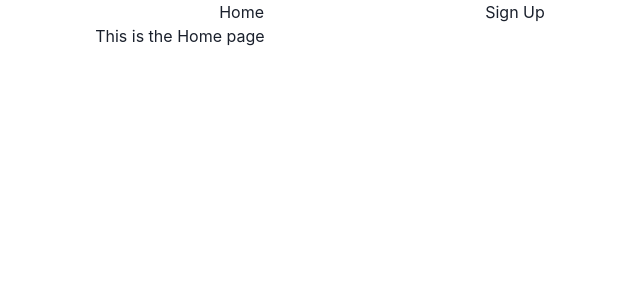
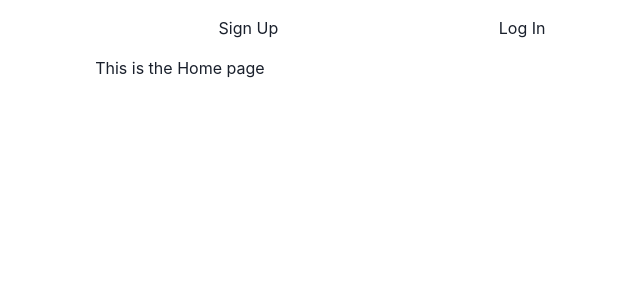
Before and after one commit to ferueda/serverless-microservices-example, a React (Create React App) app in the folder view/: page / in a window 1280 px wide. Shown: the top 300 px of the page, without its empty margins (258-898 px from the left). Built offline with nearby package versions, Linux system fonts and the light colour scheme; no server answers.

Commit message:
Add authContext and auth state to Nav
Added the auth state and logic that handles what to show based on if there is a user or not

```diff
--- a/view/src/components/Nav.tsx
+++ b/view/src/components/Nav.tsx
@@ -1,21 +1,47 @@
-import { Link } from 'react-router-dom';
+import { useContext } from 'react';
 import { ROUTES } from '../utils/constants';
+import { Container, Text } from '@chakra-ui/react';
 
-import { Container } from '@chakra-ui/react';
+import NavLink from './shared/NavLink';
+
+import { AuthContext } from '../globalState/authContext';
+import { logOutCurrentUser } from '../services/firebase';
 
 function Nav() {
+  const [user, setUser] = useContext<any>(AuthContext);
+
+  const handleLogout = () => {
+    logOutCurrentUser()
+      .then(() => {
+        setUser(null);
+      })
+      .catch((error) => console.log(error));
+  };
+
   return (
     <Container
       as="nav"
       mx="auto"
+      py={4}
       maxWidth={800}
       centerContent
       display="flex"
       flexDir="row"
       justifyContent="space-evenly"
     >
-      <Link to={ROUTES.home}>Home</Link>
-      <Link to={ROUTES.signup}>Sign Up</Link>
+      {user ? (
+        <>
+          <NavLink to={ROUTES.home}>Home</NavLink>
+          <Text as="button" onClick={handleLogout} _hover={{ color: 'blue.500' }}>
+            Log out
+          </Text>
+        </>
+      ) : (
+        <>
+          <NavLink to={ROUTES.signup}>Sign Up</NavLink>
+          <NavLink to={ROUTES.login}>Log In</NavLink>
+        </>
+      )}
     </Container>
   );
 }
```
